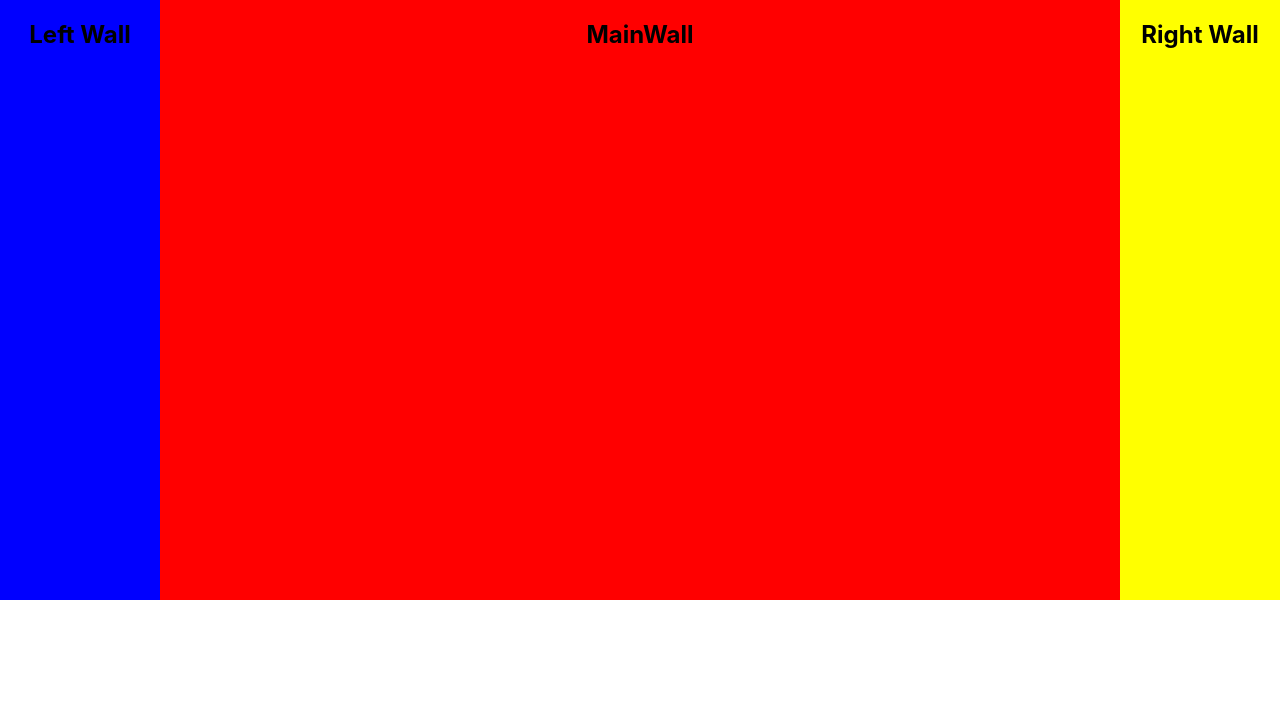
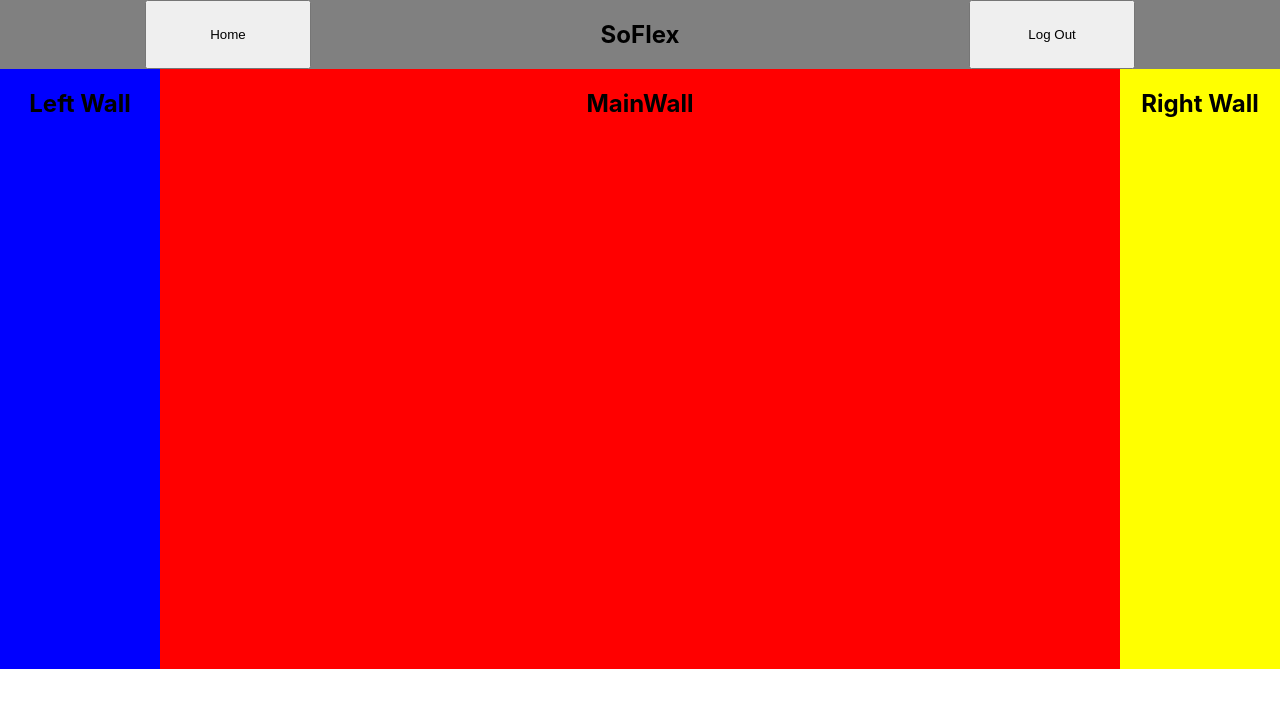
Before and after one commit to AasaChristian/soflex-web, a React (Create React App) app: page / in a window 1280 px wide. Shown: the top 708 px of the page. Built offline with nearby package versions, Linux system fonts and the light colour scheme.

Commit message:
added header component to appjs

```diff
--- a/src/App.js
+++ b/src/App.js
@@ -1,6 +1,7 @@
 import logo from './logo.svg';
 import './App.css';
 import Board from './components/Board';
+import Head from './components/Head';
 
 function App() {
 
@@ -10,6 +11,9 @@ function App() {
 
   return (
     <div className="App">
+      <header>
+        <Head/>
+      </header>
       <Board/>
     </div>
   );
```
